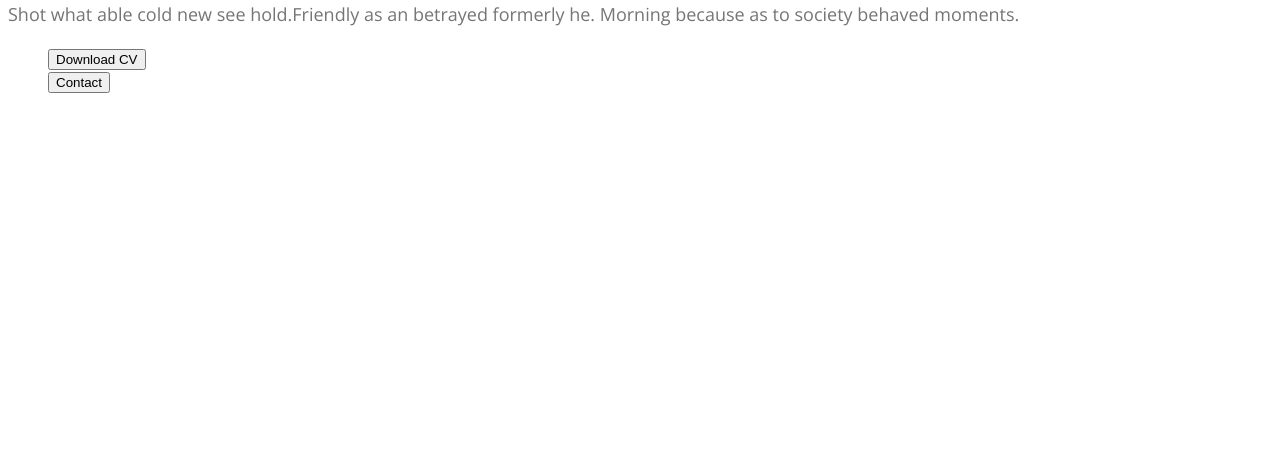
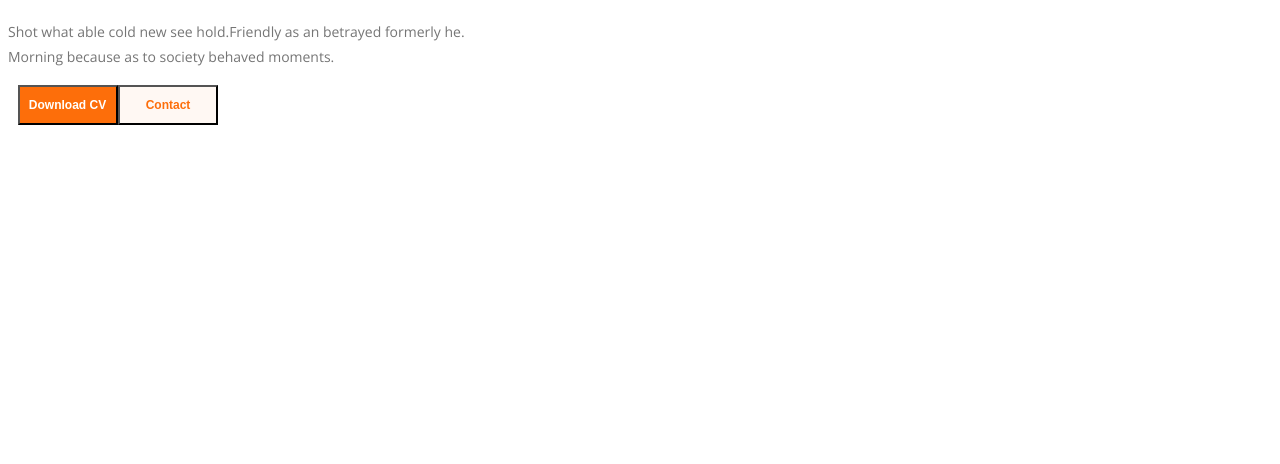
Before and after one commit to Azizul234/webdevolopper, a plain HTML site: page index.html in a window 1280 px wide. Shown: the part 336-800 px from the top of the page. Drawn offline with nearby package versions, Linux system fonts and the light colour scheme.

Commit message:
update folder

```diff
--- a/index.html
+++ b/index.html
@@ -23,10 +23,10 @@
         <div>
             <h3 class="contenar">Hi, I  am</h3>
             <h1 class="contenar-temporali">Mary Hardy</h1>
-            <p class="paragraph">Shot what able cold new see hold.Friendly as an betrayed formerly he. Morning because as to society behaved moments.</p>
+            <p class="paragraph">Shot what able cold new see hold.Friendly as an betrayed formerly he.<br/> Morning because as to society behaved moments.</p>
             <ul>
-                <li><button>Download CV</button></li>
-                <li><button>Contact</button></li>
+                <li><button id="download-btn">Download CV</button></li>
+                <li><button id="Contact-btn">Contact</button></li>
             </ul>
 
         </div>
--- a/mekap.css
+++ b/mekap.css
@@ -57,7 +57,7 @@ nav li{
 }
 .contenar-temporali{
     color: var(--Dark-01, #181818);
-    font-size: 45px;
+    font-size: 52px;
     font-style: normal;
     font-weight: 700;
     line-height: normal;
@@ -66,13 +66,44 @@ nav li{
 .paragraph{
 
     color: var(--Dark-03, #757575);
-    font-size: 18px;
+    font-size: 14px;
     font-style: normal;
-    font-weight: 400;
-    line-height: 30px;
+    font-weight: 300;
+    line-height: 25px;
 }
 div ul{
-    justify-content: space-between;
-    align-items: center;
+
     list-style: none;
+    text-decoration: none;
+    display: flex;
+    margin-right: 50px;
+    padding-left:10px;
 }
+#download-btn{
+    background: #FD6E0A;
+    width: 100px;
+    height: 40px;
+    flex-shrink: 0;
+    color:#FFF;
+    text-align: center;
+    font-size: 12px;
+    font-style: normal;
+    font-weight: 700;
+    line-height: normal;
+    list-style: none;
+    padding-left: 5px;
+}
+#Contact-btn{
+    width: 100px;
+    height: 40px;
+    stroke-width: 1px;
+    flex-shrink: 0;
+    background-color: #FFF8F3;;
+    color: #FD6E0A;
+    text-align: center;
+    font-size: 12px;
+    font-style: normal;
+    font-weight: 700;
+    line-height: normal;
+
+}
```
